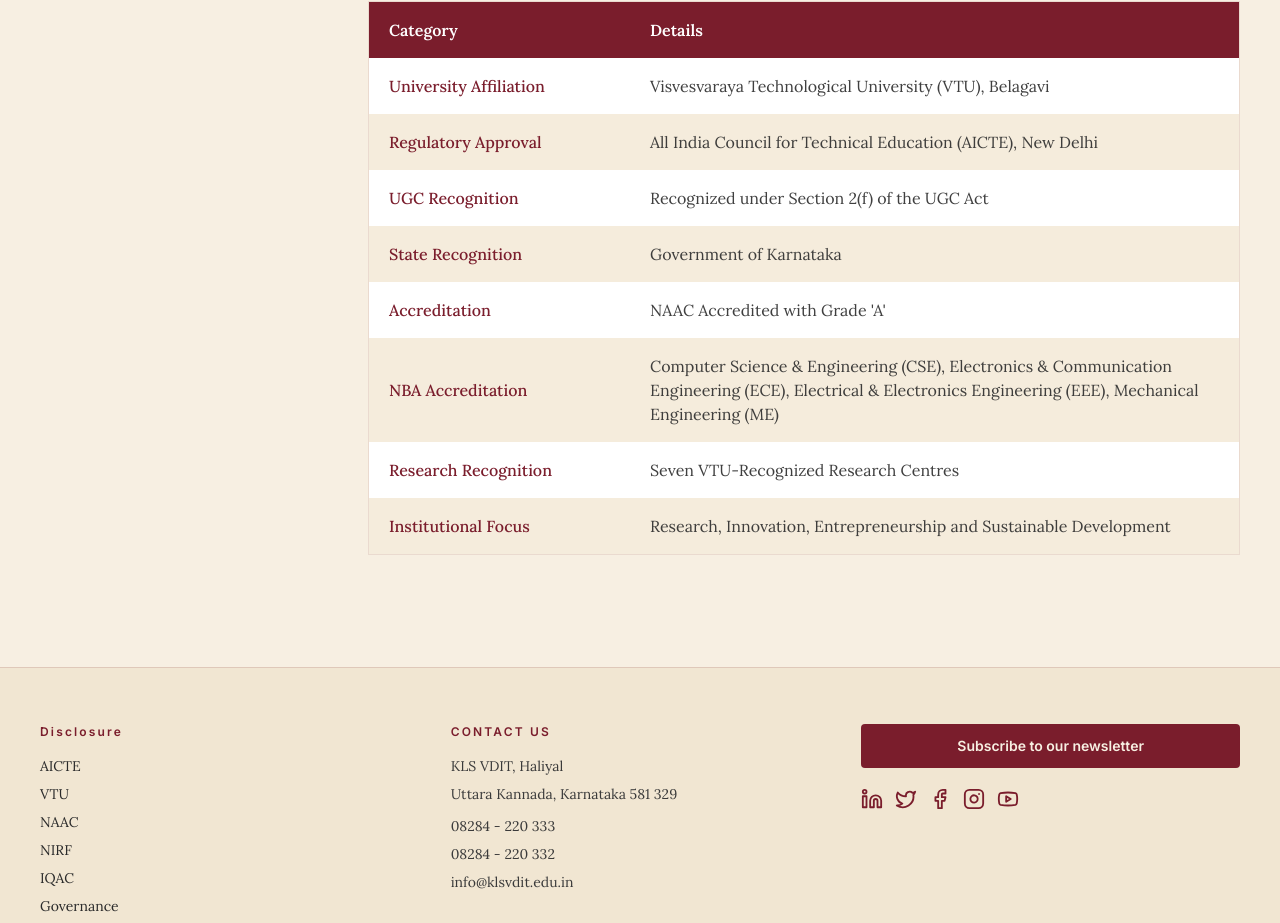
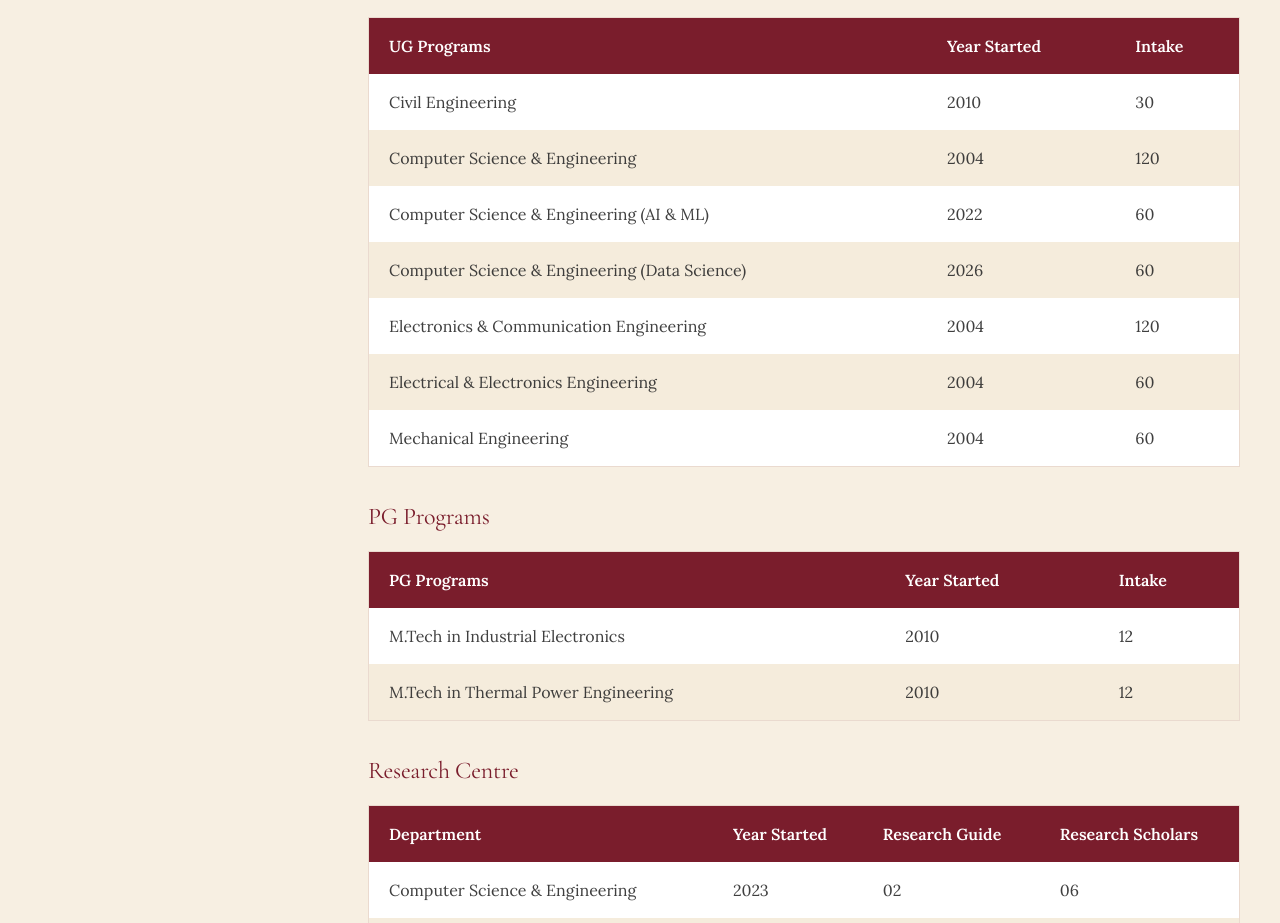
Before and after one commit to dhiraj1008/VDIT_Web_Dev, a React (Create React App) app in the folder frontend/: page /about/about-vdit in a window 1280 px wide. Shown: the part 1877-2800 px from the top of the page. Built offline with nearby package versions, Linux system fonts and the light colour scheme.

Commit message:
Update programme and about page content

```diff
--- a/frontend/src/pages/AboutVDIT.jsx
+++ b/frontend/src/pages/AboutVDIT.jsx
@@ -1,6 +1,73 @@
 import React from "react";
 import InnerLayout from "./InnerLayout";
 import { stats } from "../data/mock";
+
+const programmeTables = [
+  {
+    title: "UG Programs",
+    columns: ["UG Programs", "Year Started", "Intake"],
+    rows: [
+      ["Civil Engineering", "2010", "30"],
+      ["Computer Science & Engineering", "2004", "120"],
+      ["Computer Science & Engineering (AI & ML)", "2022", "60"],
+      ["Computer Science & Engineering (Data Science)", "2026", "60"],
+      ["Electronics & Communication Engineering", "2004", "120"],
+      ["Electrical & Electronics Engineering", "2004", "60"],
+      ["Mechanical Engineering", "2004", "60"],
+    ],
+  },
+  {
+    title: "PG Programs",
+    columns: ["PG Programs", "Year Started", "Intake"],
+    rows: [
+      ["M.Tech in Industrial Electronics", "2010", "12"],
+      ["M.Tech in Thermal Power Engineering", "2010", "12"],
+    ],
+  },
+  {
+    title: "Research Centre",
+    columns: ["Department", "Year Started", "Research Guide", "Research Scholars"],
+    rows: [
+      ["Computer Science & Engineering", "2023", "02", "06"],
+      ["Mechanical Engineering", "2014", "05", "06"],
+      ["Electronics and Communication", "2011", "03", "09"],
+      ["Electrical & Electronics Engineering", "2023", "01", "01"],
+      ["Physics", "2015", "03", "02"],
+      ["Chemistry", "2010", "02", "03"],
+      ["Mathematics", "2004", "02", "05"],
+    ],
+  },
+];
+
+const ProgrammeTable = ({ title, columns, rows }) => (
+  <section className="mt-8">
+    <h3>{title}</h3>
+    <div className="overflow-x-auto border border-brand/10 mt-4 mb-6">
+      <table className="w-full min-w-[620px]">
+        <thead>
+          <tr className="bg-brand text-white">
+            {columns.map((column) => (
+              <th key={column} className="px-5 py-4 text-left font-semibold">
+                {column}
+              </th>
+            ))}
+          </tr>
+        </thead>
+        <tbody>
+          {rows.map((row, index) => (
+            <tr key={row.join("-")} className={index % 2 === 0 ? "bg-white" : "bg-surface-alt/40"}>
+              {row.map((cell) => (
+                <td key={cell} className="px-5 py-4 text-[#2a2a2a]/90">
+                  {cell}
+                </td>
+              ))}
+            </tr>
+          ))}
+        </tbody>
+      </table>
+    </div>
+  </section>
+);
 
 const AboutVDIT = () => (
   <InnerLayout
@@ -55,6 +122,9 @@ const AboutVDIT = () => (
           </div>
         ))}
       </div>
+      {programmeTables.map((table) => (
+        <ProgrammeTable key={table.title} {...table} />
+      ))}
 
       <h3
         className="text-3xl text-brand font-semibold mt-12 mb-6"
--- a/frontend/src/pages/ChairmansMessage.jsx
+++ b/frontend/src/pages/ChairmansMessage.jsx
@@ -11,7 +11,7 @@ const ChairmansMessage = () => (
       <div className="md:w-64 flex-shrink-0">
         <div className="aspect-[3/4] overflow-hidden bg-surface">
           <img
-            src="https://images.unsplash.com/photo-1556157382-97eda2d62296?w=600&q=80"
+            src="\hero_images\PrashantKulkarni.png"
             alt="Shri. Prashant Kulkarni"
             className="w-full h-full object-cover"
           />
--- a/frontend/src/pages/PrincipalsMessage.jsx
+++ b/frontend/src/pages/PrincipalsMessage.jsx
@@ -11,7 +11,7 @@ const PrincipalsMessage = () => (
       <div className="md:w-64 flex-shrink-0">
         <div className="aspect-[3/4] overflow-hidden bg-surface">
           <img
-            src="https://images.unsplash.com/photo-1556157382-97eda2d62296?w=600&q=80"
+            src="\hero_images\VAKulkarni.png"
             alt="Dr. V. A. Kulkarni"
             className="w-full h-full object-cover"
           />
--- a/frontend/src/pages/departments/UG/CSEAIML.jsx
+++ b/frontend/src/pages/departments/UG/CSEAIML.jsx
@@ -7,7 +7,7 @@ export const programme = {
   name: "Computer Science & Engineering (AI & ML)",
   short: "CSE (AI & ML)",
   programmeType: "ug",
-  programmeLabel: "B.E.",
+  // programmeLabel: "B.E.",
   duration: "4 Years (8 Semesters)",
   intake: 60,
   studentsEnrolled: 240,
@@ -79,15 +79,15 @@ export const programme = {
     "Develop abilities to work in teams on multidisciplinary projects with effective communication skills, ethical qualities, and leadership roles.",
     "Develop abilities for successful Computer Science Engineering careers and achieve higher career goals.",
   ],
-  infrastructure: [
-    ["Classrooms", "3"],
-    ["Laboratories", "6"],
-    ["Computing Facilities", "240"],
-    ["Project Rooms", "1"],
-    ["Department Library", "01"],
-    ["Software Tools", "Code::Blocks, Anaconda, LaTeX, Oracle, Power BI"],
-    ["Equipment Highlights", "Modern computing facilities with PCs configured to support academic, laboratory, and research activities."],
-  ],
+  // infrastructure: [
+  //   ["Classrooms", "3"],
+  //   ["Laboratories", "6"],
+  //   ["Computing Facilities", "240"],
+  //   ["Project Rooms", "1"],
+  //   ["Department Library", "01"],
+  //   ["Software Tools", "Code::Blocks, Anaconda, LaTeX, Oracle, Power BI"],
+  //   ["Equipment Highlights", "Modern computing facilities with PCs configured to support academic, laboratory, and research activities."],
+  // ],
   studentActivities: {
     clubs: ["AISA Association"],
     professionalChapters: ["C-DAC", "CISCO", "BITES", "Infosys Springboard", "CSI", "ACM"],
```
Also changed, not shown: frontend/src/pages/ProgrammeDetail.jsx (+69 -10 lines), frontend/public/hero_images/PrashantKulkarni.png (added), frontend/public/hero_images/VAKulkarni.png (added).
